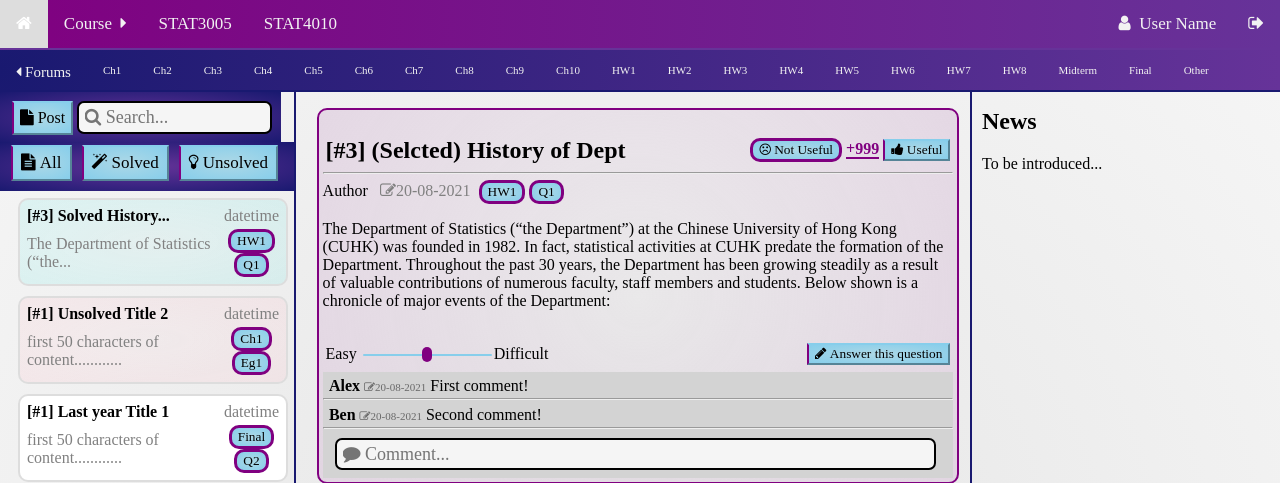
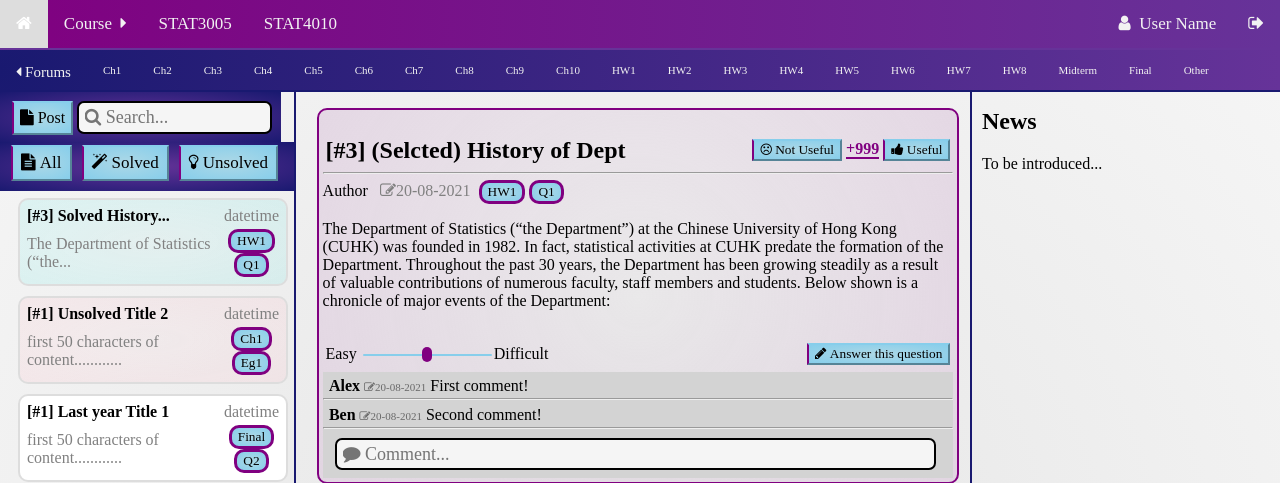
Before and after one commit to benckp/benckp.github.io, a PHP site: page / in a window 1280 px wide. Shown: the top 483 px of the page. Run offline with PHP 8.4, Linux system fonts and the light colour scheme.

Commit message:
Third commit

```diff
--- a/index.html
+++ b/index.html
@@ -96,7 +96,7 @@
                     <table style="width: 100%">
                         <tr>
                             <td><h2>[#3] (Selcted) History of Dept</h2></td>
-                            <td style="text-align: right;"><button class="tag"  style="font-family:FontAwesome;">&#xf119 Not Useful</button> <b style="color:purple; border-bottom: 2px solid purple;">+999</b> <button style="font-family:FontAwesome;"> &#xf164 Useful</button></td>
+                            <td style="text-align: right;"><button style="font-family:FontAwesome;">&#xf119 Not Useful</button> <b style="color:purple; border-bottom: 2px solid purple;">+999</b> <button style="font-family:FontAwesome;"> &#xf164 Useful</button></td>
                         </tr>
                     </table>
                     <hr class="dashed" style="margin-top: -15px; margin-bottom: -10px"></h2>
--- a/style.css
+++ b/style.css
@@ -48,6 +48,9 @@ button {
 }
 
 .tag{
+    background: radial-gradient(ellipse at center,lightblue,skyblue);
+    outline: none;
+    cursor: pointer;
     border-radius: 10px;
     border: 3px solid purple;
 }
```
